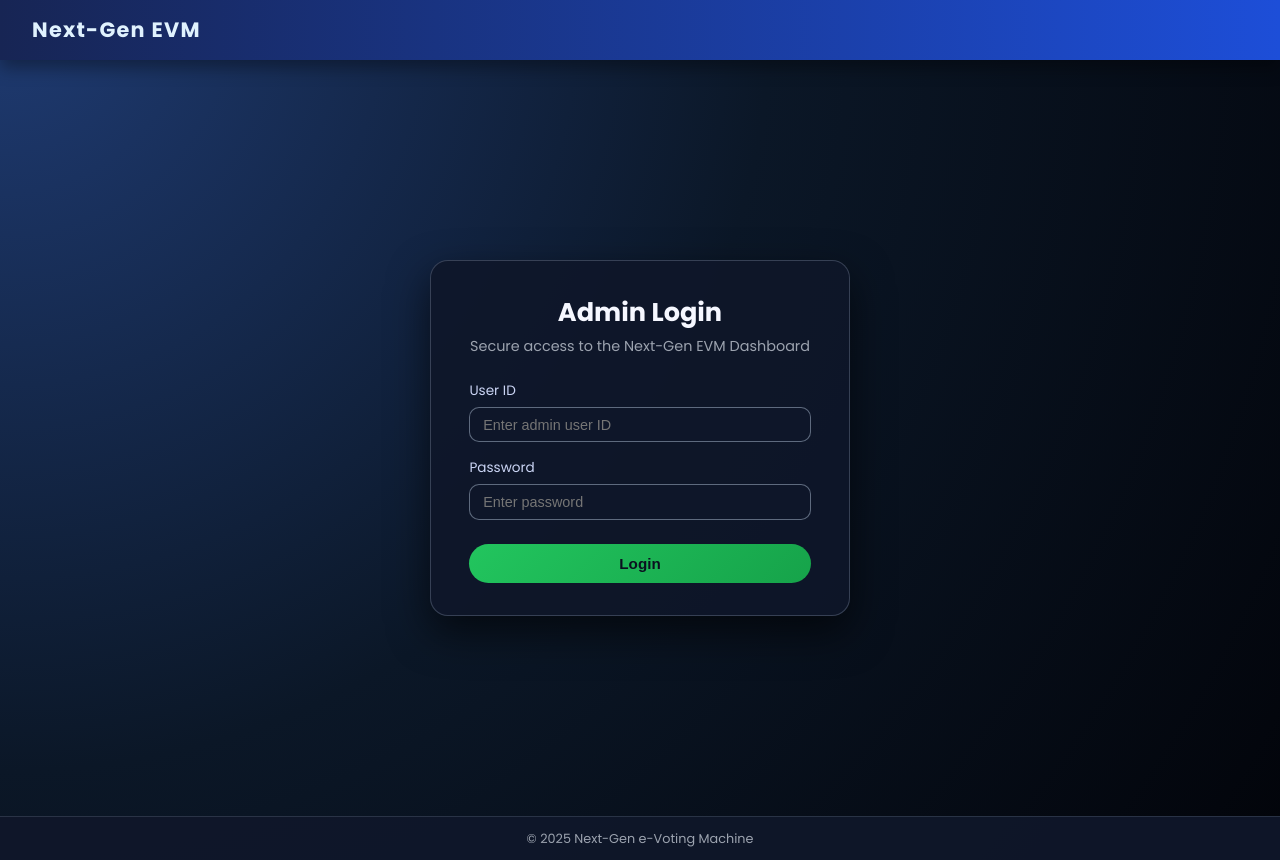
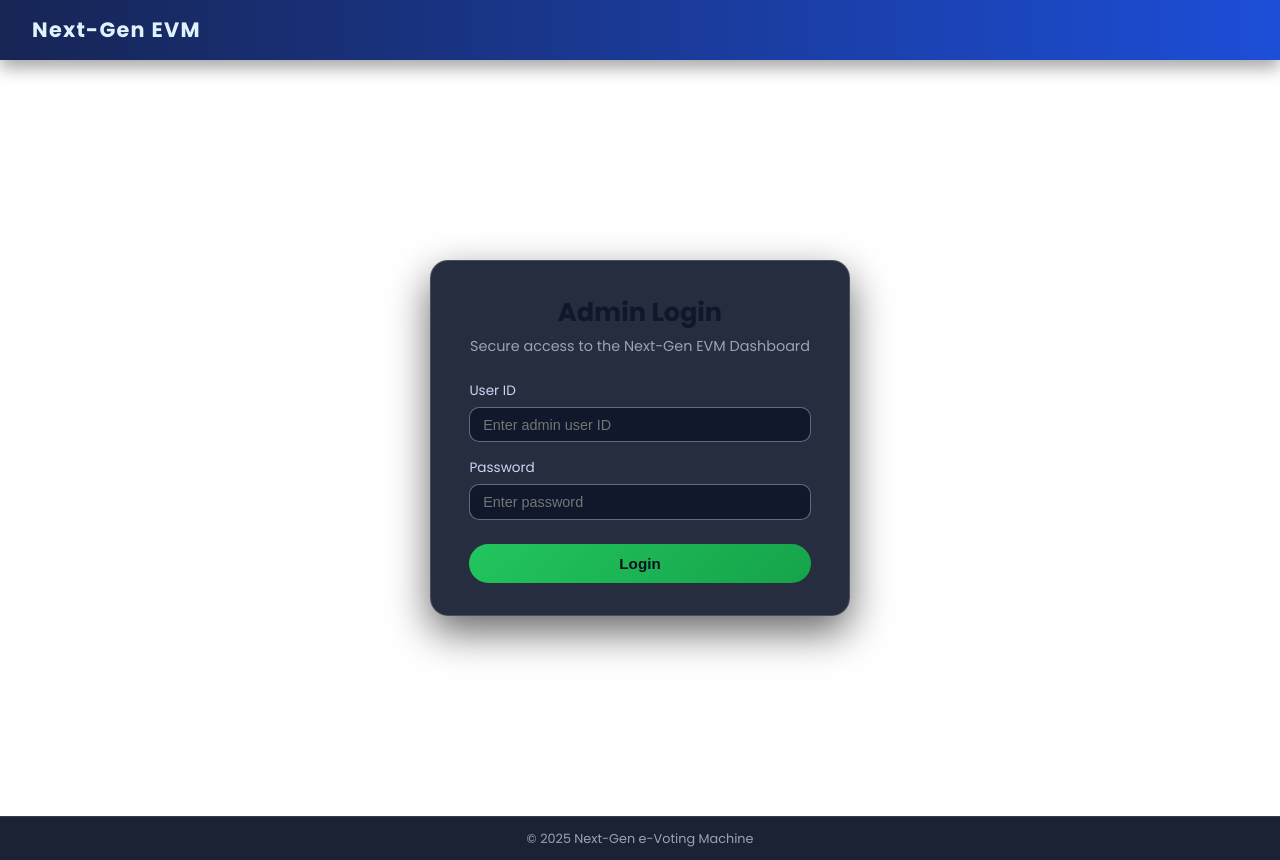
Before and after one commit to sheikhishmam2002/next-gen-e-voting, a Flask app: page / in a window 1280 px wide. Run offline with Flask 3, Linux system fonts and the light colour scheme.

Commit message:
Update style.css

```diff
--- a/static/css/style.css
+++ b/static/css/style.css
@@ -7,8 +7,10 @@
 
 body {
     font-family: "Poppins", sans-serif;
-    background: radial-gradient(circle at top left, #1f3b73, #0b1727 50%, #02040a);
-    color: #f5f7ff;
+    /* background: radial-gradient(circle at top left, #1f3b73, #0b1727 50%, #02040a);
+    color: #f5f7ff; */
+    background: #ffffff;
+    color: #0f172a;
     min-height: 100vh;
     display: flex;
     flex-direction: column;
```
